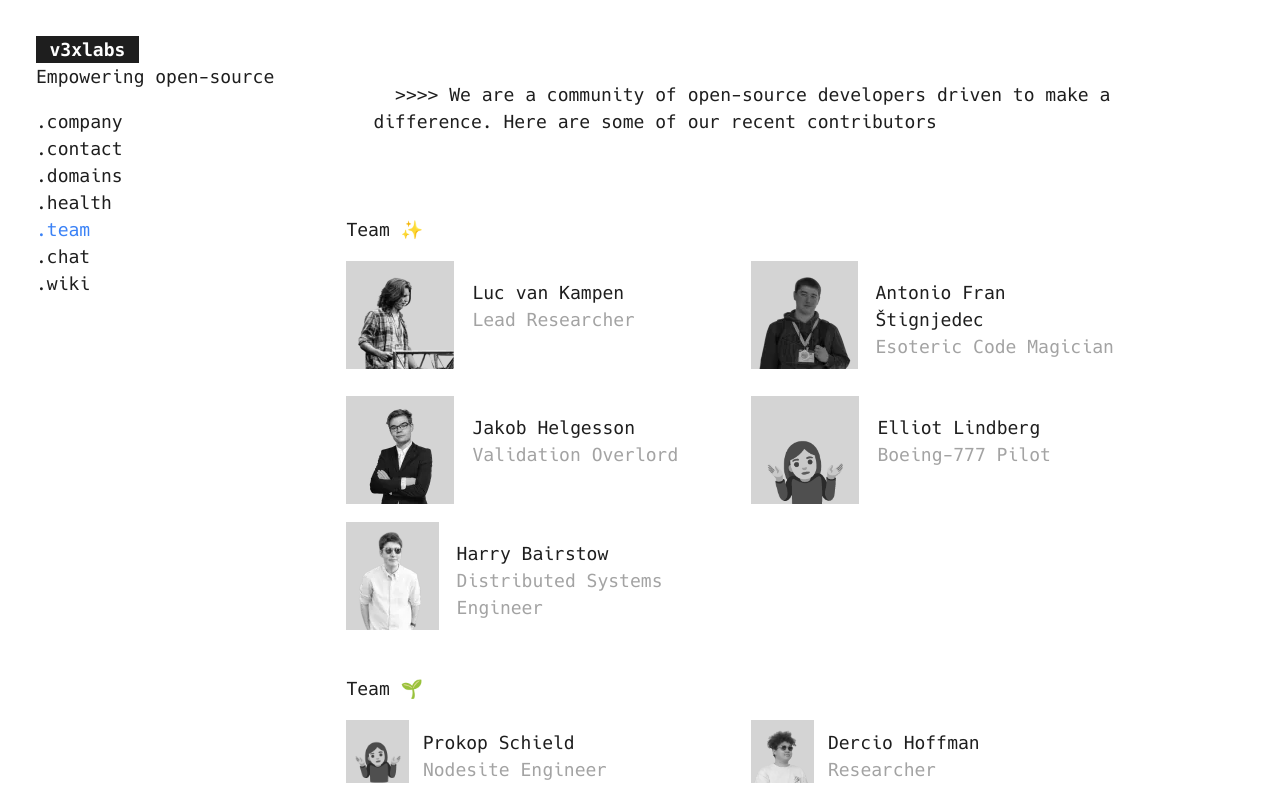
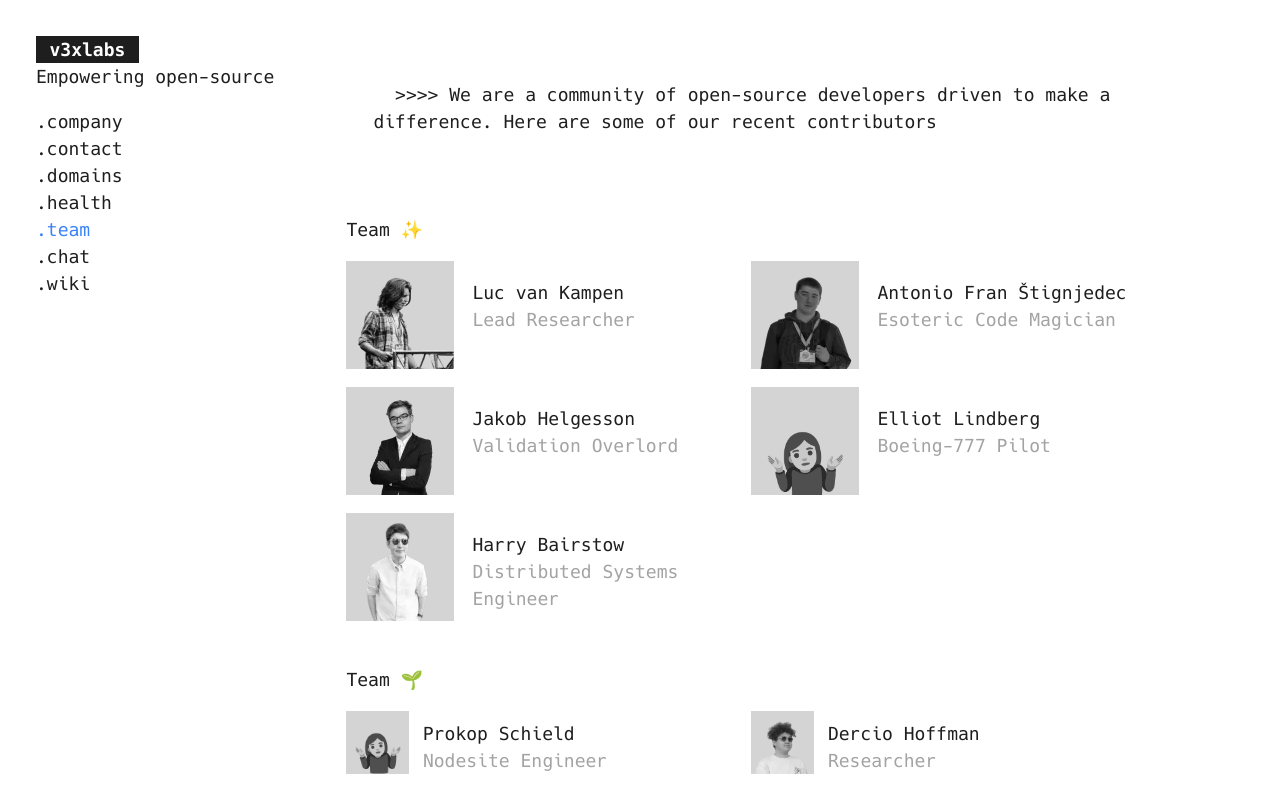
Before and after one commit to v3xlabs/v3x-team, a Next.js app: page / in a window 1280 px wide. Shown: the top 799 px of the page. Built offline with nearby package versions, Linux system fonts and the light colour scheme.

Commit message:
Bump Overflow

```diff
--- a/app/page.tsx
+++ b/app/page.tsx
@@ -19,6 +19,7 @@ export default function App() {
                                 key={index}
                                 className="group flex w-full"
                             >
+                                <div className="w-24">
                                     <div className="relative aspect-square h-24 w-24 overflow-hidden bg-neutral-300">
                                         {member.avatar && (
                                             <img
@@ -33,7 +34,8 @@ export default function App() {
                                             </div>
                                         )}
                                     </div>
-                                <div className="w-auto grow p-4 group-hover:bg-neutral-200/10 group-hover:font-bold">
+                                </div>
+                                <div className="w-auto grow p-4 pr-0 group-hover:bg-neutral-200/10 group-hover:font-bold">
                                     <div className="">
                                         {member.name ?? 'Unknown Contributor'}
                                     </div>
```
Lines whose indentation alone changed are shown as unchanged.
